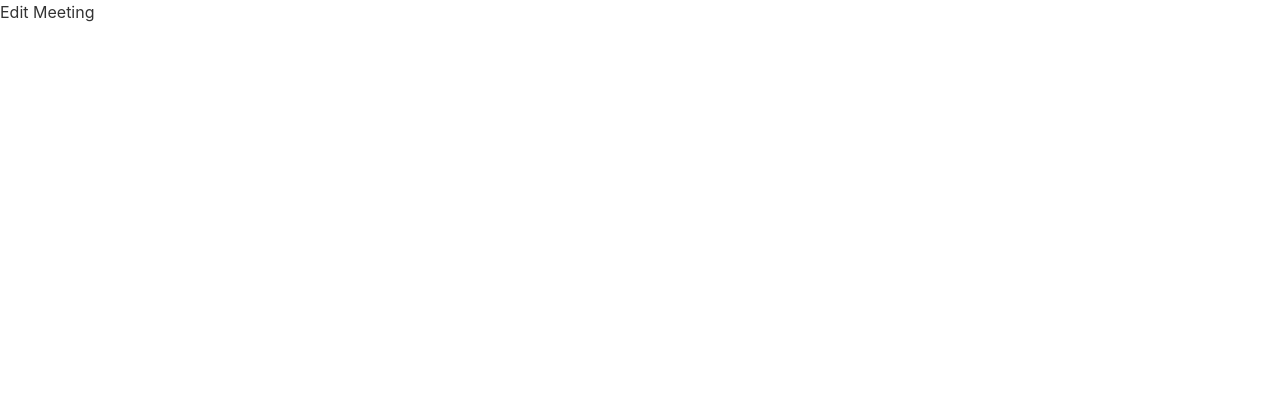
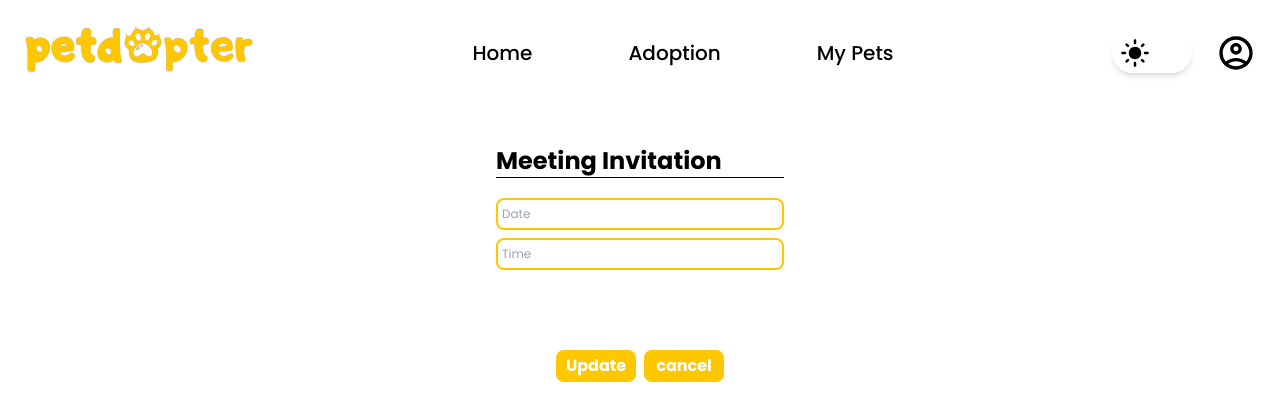
Before and after one commit to Blueneon28/PetAdopter-CapstoneProject, a Next.js app: page /meeting/edit in a window 1280 px wide. Shown: the top 420 px of the page. Built offline with nearby package versions, Linux system fonts and the light colour scheme.

Commit message:
tidy up folder, fix button and meeting slice

```diff
--- a/components/CustomButton.jsx
+++ /dev/null
@@ -1,98 +0,0 @@
-import Image from "next/image";
-import Link from "next/link";
-import google from "../assets/img/logo-google.png";
-
-function PrimaryButton({ id, label, onClick, loading }) {
-  return (
-    <button
-      className={`w-20 bg-primary text-white py-1 rounded-lg font-Poppins font-bold ${
-        loading && "cursor-not-allowed"
-      }`}
-      id={id}
-      onClick={onClick}
-      disabled={loading}
-    >
-      {label}
-    </button>
-  );
-}
-
-function AccentButton({ id, label, onClick, loading, href }) {
-  return (
-    <Link href={`${href}`}>
-      <button
-        className="w-20 bg-accent py-1 rounded-lg font-Poppins font-bold"
-        id={id}
-        onClick={onClick}
-        disabled={loading}
-      >
-        {label}
-      </button>
-    </Link>
-  );
-}
-
-function LoginButton({ id, label, onClick, loading }) {
-  return (
-    <button
-      className={`w-72 bg-primary text-white font-Poppins text-lg py-1 rounded-lg font-bold ${
-        loading && "cursor-not-allowed"
-      }`}
-      id={id}
-      onClick={onClick}
-      disabled={loading}
-    >
-      {label}
-    </button>
-  );
-}
-
-function SignupButton({ id, label, onClick, loading }) {
-  return (
-    <button
-      className={`w-72 bg-accent text-white font-Poppins text-lg py-1 rounded-lg font-bold ${
-        loading && "cursor-not-allowed"
-      }`}
-      id={id}
-      onClick={onClick}
-      disabled={loading}
-    >
-      {label}
-    </button>
-  );
-}
-
-function GoogleButton({ id, label, onClick, loading }) {
-  return (
-    <button id={id} onClick={onClick} disabled={loading}>
-      <div className="w-72 bg-blue-500 flex text-white border-2 border-blue-500 items-center font-Poppins text-lg font-medium">
-        <div className="bg-white p-1 flex">
-          <Image src={google} width={20} height={20} />
-        </div>
-        <div className="w-full px-3 flex justify-center">{label}</div>
-      </div>
-    </button>
-  );
-}
-
-function NoBackgroundButton({ id, label, onClick, loading }) {
-  return (
-    <button
-      className="w-72 text-primary font-Poppins text-lg py-1 rounded-lg font-bold border-2 border-primary"
-      id={id}
-      onClick={onClick}
-      disabled={loading}
-    >
-      {label}
-    </button>
-  );
-}
-
-export {
-  PrimaryButton,
-  AccentButton,
-  LoginButton,
-  SignupButton,
-  GoogleButton,
-  NoBackgroundButton,
-};
--- /dev/null
+++ b/components/CustomButton/index.jsx
@@ -0,0 +1,50 @@
+import Image from "next/image";
+import Link from "next/link";
+import google from "../../assets/img/logo-google.png";
+
+function SmallButton({ id, label, onClick, loading, href, className }) {
+  return (
+    <Link href={`${href}`}>
+      <button
+        className={`${className} w-20 bg-primary text-white py-1 rounded-lg font-Poppins font-bold ${
+          loading && "cursor-not-allowed"
+        }`}
+        id={id}
+        onClick={onClick}
+        disabled={loading}
+      >
+        {label}
+      </button>
+    </Link>
+  );
+}
+
+function LargeButton({ id, label, onClick, loading, className }) {
+  return (
+    <button
+      className={`${className} w-72 bg-primary text-white font-Poppins text-lg py-1 rounded-lg font-bold ${
+        loading && "cursor-not-allowed"
+      }`}
+      id={id}
+      onClick={onClick}
+      disabled={loading}
+    >
+      {label}
+    </button>
+  );
+}
+
+function GoogleButton({ id, label, onClick, loading }) {
+  return (
+    <button id={id} onClick={onClick} disabled={loading}>
+      <div className="w-72 bg-blue-500 flex text-white border-2 border-blue-500 items-center font-Poppins text-lg font-medium">
+        <div className="bg-white p-1 flex">
+          <Image src={google} width={20} height={20} />
+        </div>
+        <div className="w-full px-3 flex justify-center">{label}</div>
+      </div>
+    </button>
+  );
+}
+
+export { SmallButton, LargeButton, GoogleButton };
--- a/pages/auth/login.jsx
+++ b/pages/auth/login.jsx
@@ -6,7 +6,7 @@ import Link from "next/link";
 
 import logo from "../../assets/img/logo-petdopter.png";
 import { CustomInput } from "../../components/CustomInput";
-import { LoginButton, GoogleButton } from "../../components/CustomButton";
+import { LargeButton, GoogleButton } from "../../components/CustomButton";
 
 export default function Login() {
   const [username, setUsername] = useState("");
@@ -79,7 +79,7 @@ export default function Login() {
                   onChange={(e) => setPassword(e.target.value)}
                 />
 
-                <LoginButton
+                <LargeButton
                   id="loginButton"
                   type="submit"
                   label="Login"
--- a/pages/auth/register.jsx
+++ b/pages/auth/register.jsx
@@ -5,7 +5,7 @@ import { useRouter } from "next/router";
 
 import logo from "../../assets/img/logo-petdopter.png";
 import { CustomInput, CustomInputComboBox } from "../../components/CustomInput";
-import { SignupButton, GoogleButton } from "../../components/CustomButton";
+import { LargeButton, GoogleButton } from "../../components/CustomButton";
 
 export default function Register() {
   const router = useRouter();
@@ -125,7 +125,8 @@ export default function Register() {
                   placeholder="Password"
                   onChange={(e) => setPassword(e.target.value)}
                 />
-                <SignupButton
+                <LargeButton
+                  className="bg-accent"
                   id="signupButton"
                   type="submit"
                   label="Sign up"
--- a/pages/meeting/add.jsx
+++ b/pages/meeting/add.jsx
@@ -1,3 +1,48 @@
+import { useState } from "react";
+
+import Layout from "../../components/Layout";
+import { CustomInput } from "../../components/CustomInput";
+import { SmallButton } from "../../components/CustomButton";
+
 export default function AddMeeting() {
-  return <div>Add Meeting</div>;
+  const [loading, setLoading] = useState(false);
+  const [disabled, setDisabled] = useState(true);
+  return (
+    <Layout>
+      <div className="w-screen h-screen pt-10">
+        <div className="grid grid-cols-1 gap-5 justify-items-center">
+          <div className="font-bold text-2xl">
+            <h1>Meeting Invitation</h1>
+            <hr className="border-black w-72 dark:border-white" />
+          </div>
+          <div className="grid grid-cols-1 gap-5">
+            <form onSubmit={(e) => handleSubmit(e)}>
+              <div className="grid grid-cols-1 justify-items-center gap-2">
+                <CustomInput
+                  id="inputDate"
+                  type="text"
+                  placeholder="Date"
+                  // onChange={(e) => setDate(e.target.value)}
+                />
+                <CustomInput
+                  id="inputTime"
+                  type="text"
+                  placeholder="Time"
+                  // onChange={(e) => setPhoneTime(e.target.value)}
+                />
+              </div>
+              <div className="pt-20 space-x-2 flex flex-cols-2 justify-center">
+                <SmallButton label="Add" loading={loading || disabled} />
+                <SmallButton
+                  href="/meeting"
+                  label="cancel"
+                  className="bg-accent text-black"
+                />
+              </div>
+            </form>
+          </div>
+        </div>
+      </div>
+    </Layout>
+  );
 }
--- a/pages/meeting/edit.jsx
+++ b/pages/meeting/edit.jsx
@@ -1,3 +1,48 @@
+import { useState } from "react";
+
+import Layout from "../../components/Layout";
+import { CustomInput } from "../../components/CustomInput";
+import { SmallButton } from "../../components/CustomButton";
+
 export default function EditMeeting() {
-  return <div>Edit Meeting</div>;
+  const [loading, setLoading] = useState(false);
+  const [disabled, setDisabled] = useState(true);
+  return (
+    <Layout>
+      <div className="w-screen h-screen pt-10">
+        <div className="grid grid-cols-1 gap-5 justify-items-center">
+          <div className="font-bold text-2xl">
+            <h1>Meeting Invitation</h1>
+            <hr className="border-black w-72 dark:border-white" />
+          </div>
+          <div className="grid grid-cols-1 gap-5">
+            <form onSubmit={(e) => handleSubmit(e)}>
+              <div className="grid grid-cols-1 justify-items-center gap-2">
+                <CustomInput
+                  id="inputDate"
+                  type="text"
+                  placeholder="Date"
+                  // onChange={(e) => setDate(e.target.value)}
+                />
+                <CustomInput
+                  id="inputTime"
+                  type="text"
+                  placeholder="Time"
+                  // onChange={(e) => setPhoneTime(e.target.value)}
+                />
+              </div>
+              <div className="pt-20 space-x-2 flex flex-cols-2 justify-center">
+                <SmallButton label="Update" loading={loading || disabled} />
+                <SmallButton
+                  href="/meeting"
+                  label="cancel"
+                  className="bg-accent text-black"
+                />
+              </div>
+            </form>
+          </div>
+        </div>
+      </div>
+    </Layout>
+  );
 }
--- a/pages/profile/edit.jsx
+++ b/pages/profile/edit.jsx
@@ -1,7 +1,7 @@
 import { useState } from "react";
 
 import Layout from "../../components/Layout";
-import { PrimaryButton, AccentButton } from "../../components/CustomButton";
+import { SmallButton } from "../../components/CustomButton";
 import { CustomInput, CustomInputComboBox } from "../../components/CustomInput";
 
 export default function EditProfile() {
@@ -59,8 +59,12 @@ export default function EditProfile() {
                 />
               </div>
               <div className="pt-20 space-x-2 flex flex-cols-2 justify-center">
-                <PrimaryButton label="Done" loading={loading || disabled} />
-                <AccentButton href="/profile" label="cancel" />
+                <SmallButton label="Done" loading={loading || disabled} />
+                <SmallButton
+                  href="/profile"
+                  label="cancel"
+                  className="bg-accent text-black"
+                />
               </div>
             </form>
           </div>
```
Also changed, not shown: pages/meeting/index.jsx (+47 -5 lines), components/CustomInput/index.jsx (renamed from components/CustomInput.jsx), pages/admin/index.jsx (renamed from pages/admin.jsx).
